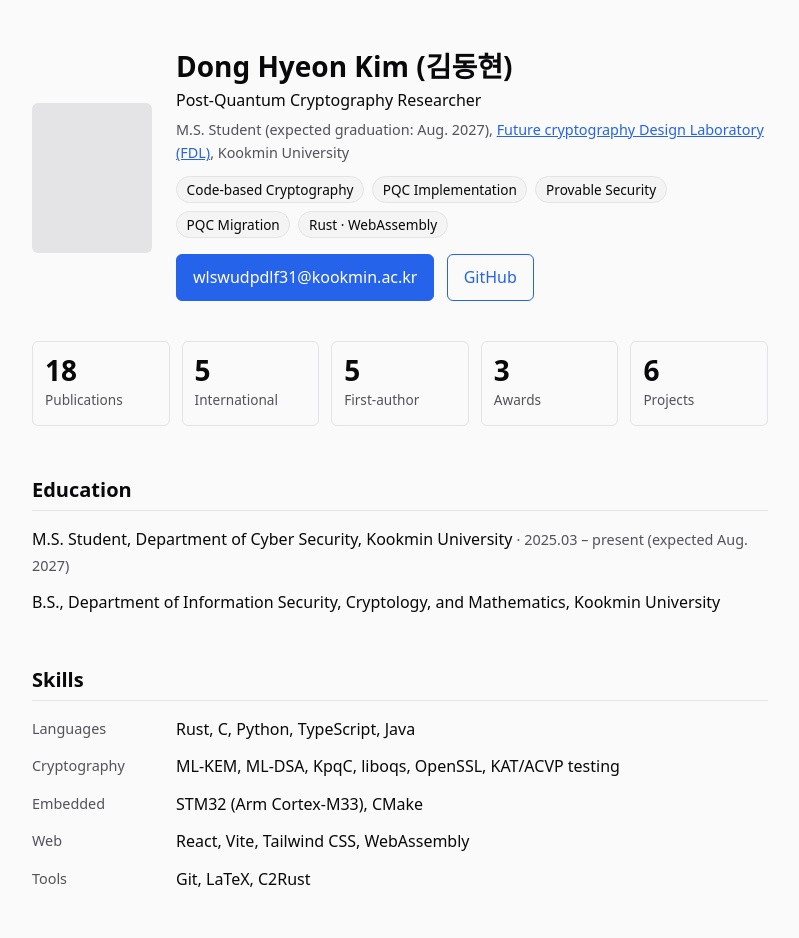
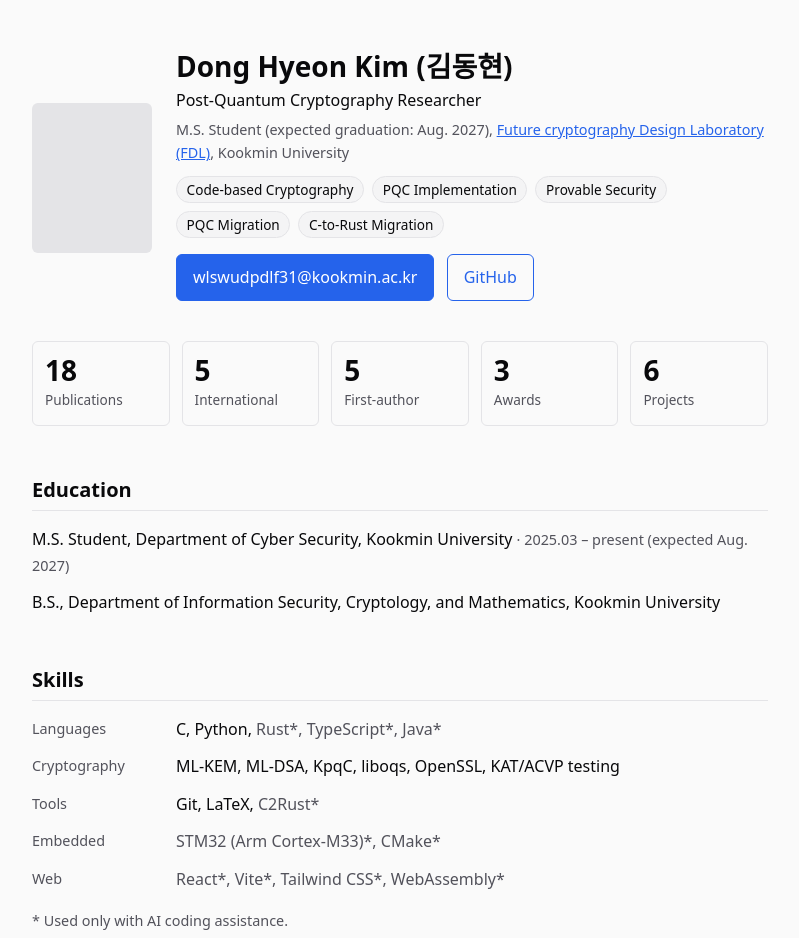
Before and after one commit to DongHyeon0729/DongHyeon0729.github.io, a plain HTML site: page index.html in a window 1280 px wide. Shown: the top 938 px of the page, without its empty margins (240-1039 px from the left). Drawn offline with Linux system fonts and the light colour scheme.

Commit message:
feat: 기술 스택에 AI 활용 여부 표시
Co-Authored-By: Claude Opus 5.5 <noreply@anthropic.com>

```diff
--- a/index.html
+++ b/index.html
@@ -40,6 +40,7 @@
   .pub .t { font-weight: 600; }
   .pub .muted { display: block; }
   footer { margin-top: 4rem; padding-top: 1rem; border-top: 1px solid var(--border); color: var(--muted); font-size: .8rem; }
+  .ai { color: var(--muted); }
   .badge { margin-left: .4rem; padding: 0 .4rem; border-radius: 4px; background: var(--accent); color: var(--on-accent); font-size: .75rem; font-weight: 600; white-space: nowrap; }
 </style>
 </head>
@@ -55,7 +56,7 @@
       <span>PQC Implementation</span>
       <span>Provable Security</span>
       <span>PQC Migration</span>
-      <span>Rust · WebAssembly</span>
+      <span>C-to-Rust Migration</span>
     </div>
     <a class="btn primary" href="mailto:wlswudpdlf31@kookmin.ac.kr">wlswudpdlf31@kookmin.ac.kr</a>
     <a class="btn" href="https://github.com/DongHyeon0729">GitHub</a>
@@ -78,12 +79,13 @@
 
 <h2>Skills</h2>
 <ul class="tl">
-  <li><span class="muted">Languages</span><span>Rust, C, Python, TypeScript, Java</span></li>
+  <li><span class="muted">Languages</span><span>C, Python, <span class="ai" title="Used only with AI coding assistance">Rust*, TypeScript*, Java*</span></span></li>
   <li><span class="muted">Cryptography</span><span>ML-KEM, ML-DSA, KpqC, liboqs, OpenSSL, KAT/ACVP testing</span></li>
-  <li><span class="muted">Embedded</span><span>STM32 (Arm Cortex-M33), CMake</span></li>
-  <li><span class="muted">Web</span><span>React, Vite, Tailwind CSS, WebAssembly</span></li>
-  <li><span class="muted">Tools</span><span>Git, LaTeX, C2Rust</span></li>
+  <li><span class="muted">Tools</span><span>Git, LaTeX, <span class="ai" title="Used only with AI coding assistance">C2Rust*</span></span></li>
+  <li><span class="muted">Embedded</span><span class="ai" title="Used only with AI coding assistance">STM32 (Arm Cortex-M33)*, CMake*</span></li>
+  <li><span class="muted">Web</span><span class="ai" title="Used only with AI coding assistance">React*, Vite*, Tailwind CSS*, WebAssembly*</span></li>
 </ul>
+<p class="muted">* Used only with AI coding assistance.</p>
 
 <h2 id="awards">Awards</h2>
 <ul class="tl">
```
